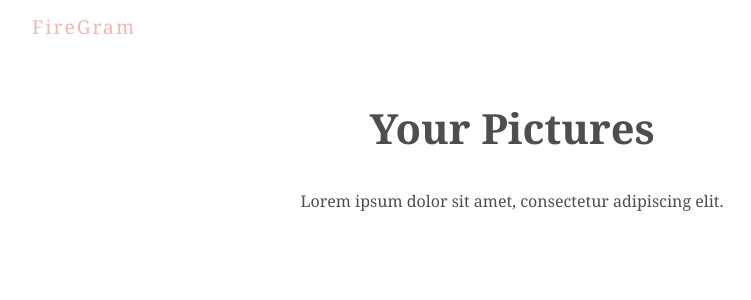
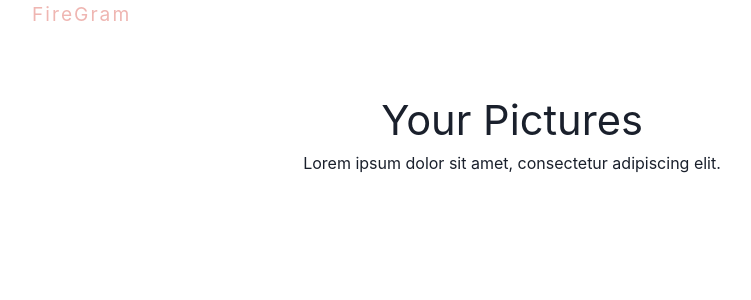
Before and after one commit to kelvinrandu/fire-gram, a React (Create React App) app: page / in a window 1280 px wide. Shown: the top 300 px of the page, without its empty margins (128-879 px from the left). Built offline with nearby package versions, Linux system fonts and the light colour scheme.

Commit message:
added chakra

```diff
--- a/package.json
+++ b/package.json
@@ -3,9 +3,13 @@
   "version": "0.1.0",
   "private": true,
   "dependencies": {
+    "@chakra-ui/react": "^1.6.6",
+    "@emotion/react": "^11",
+    "@emotion/styled": "^11",
     "@testing-library/jest-dom": "^4.2.4",
     "@testing-library/react": "^9.5.0",
     "@testing-library/user-event": "^7.2.1",
+    "framer-motion": "^4",
     "react": "^16.13.1",
     "react-dom": "^16.13.1",
     "react-scripts": "3.4.1"
--- a/src/index.js
+++ b/src/index.js
@@ -2,12 +2,15 @@
 import ReactDOM from 'react-dom';
 import './index.css';
 import App from './App';
+import { ChakraProvider } from "@chakra-ui/react";
 
 ReactDOM.render(
   <React.StrictMode>
-    <App />
+    <ChakraProvider>
+      <App />
+    </ChakraProvider>
   </React.StrictMode>,
-  document.getElementById('root')
+  document.getElementById("root")
 );
 
 // If you want your app to work offline and load faster, you can change
```
Also changed, not shown: 1 other file (tests, documents, lock files or other folders).
